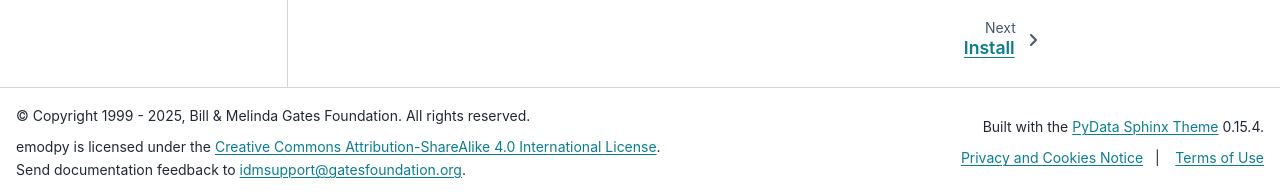
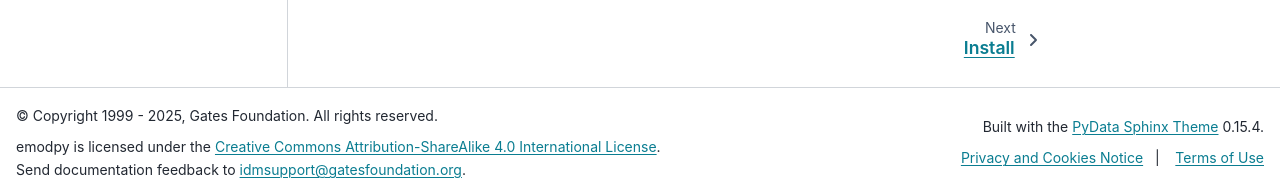
Before and after one commit to EMOD-Hub/emodpy, a Sphinx documentation site: the page built from docs/index.rst, in a window 1280 px wide and 1372 px high. Shown: the part 1175-1369 px from the top of the window. Built offline with Sphinx 7.4.7 and the PyData theme 0.15.4, drawn with Linux system fonts in a browser that asks for light colours; pages that are not in the unit, such as notebooks, are missing from menus; the version number is read from the project's files by our own code.

Commit message:
Update conf.py (#12)

```diff
--- a/docs/conf.py
+++ b/docs/conf.py
@@ -112,7 +112,7 @@ master_doc = 'index'
 
 # General information about the project.
 project = u'emodpy'
-copyright = f'1999 - {datetime.today().year}, Bill & Melinda Gates Foundation. All rights reserved'
+copyright = f'1999 - {datetime.today().year}, Gates Foundation. All rights reserved'
 author = u'Institute for Disease Modeling'
 
 # The version info for the project you're documenting, acts as replacement for
```
